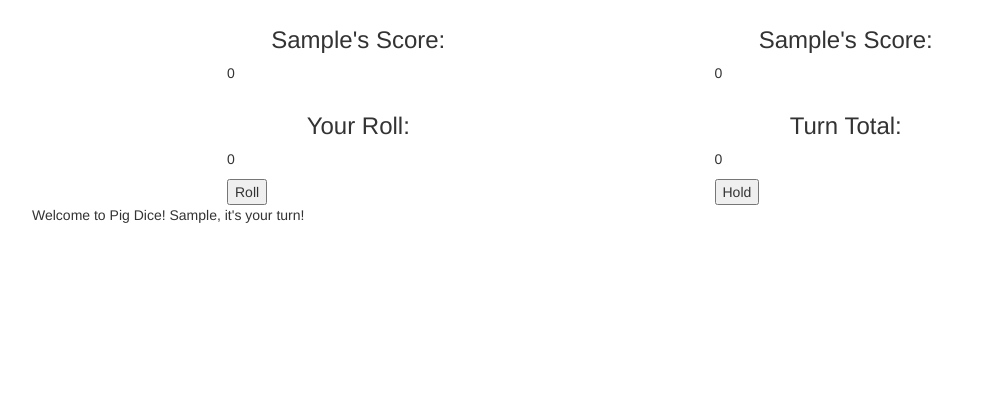
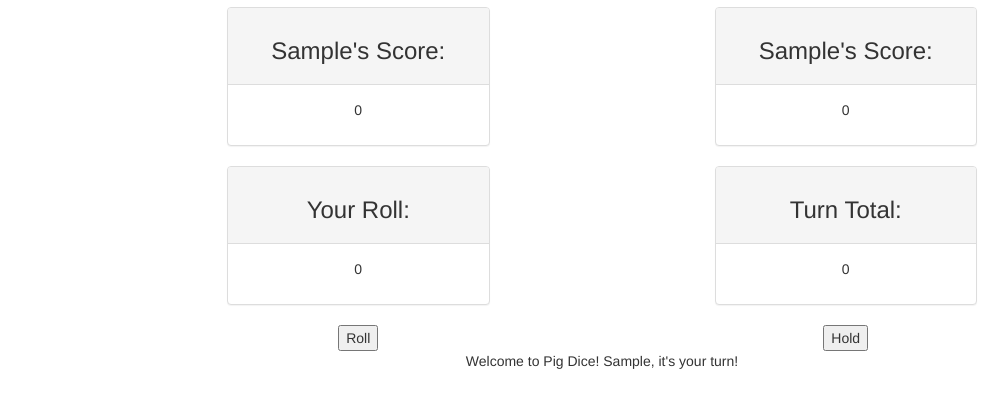
Before and after one commit to rohanpmoore/game, a plain HTML site: page index.html in a window 1280 px wide. Both pictures are taken after typing "Sample", "Sample" into the empty fields and a click on the button "Start Game". Shown: the part 63-470 px from the top of the page, without its empty margins (38-1046 px from the left). Drawn offline with Linux system fonts and the light colour scheme.

Commit message:
add basic CSS styling

```diff
--- a/css/styles.css
+++ b/css/styles.css
@@ -1,8 +1,4 @@
-h1 {
-  text-align: center;
-}
-
-h3 {
+body {
   text-align: center;
 }
 
--- a/index.html
+++ b/index.html
@@ -29,22 +29,46 @@
       <div id="gameBoard">
         <div class="row">
           <div class="col-sm-3 col-sm-offset-2">
+            <div class="panel panel-default">
+              <div class="panel-heading">
                 <h3 id="playerOneNameBox">Score: </h3>
+              </div>
+              <div class="panel-body">
                 <p class="scorebox" id="playerOneScore">0</p>
               </div>
+            </div>
+          </div>
           <div class="col-sm-3 col-sm-offset-2">
+            <div class="panel panel-default">
+              <div class="panel-heading">
                 <h3 id="playerTwoNameBox">Score: </h3>
+              </div>
+              <div class="panel-body">
                 <p class="scorebox" id="playerTwoScore">0</p>
+              </div>
+            </div>
           </div>
         </div>
         <div class="row" id="turnTotals">
           <div class="col-sm-3 col-sm-offset-2">
+            <div class="panel panel-default">
+              <div class="panel-heading">
                 <h3>Your Roll: </h3>
+              </div>
+              <div class="panel-body">
                 <p class="scorebox" id="currentRoll">0</p>
               </div>
+            </div>
+          </div>
           <div class="col-sm-3 col-sm-offset-2">
+            <div class="panel panel-default">
+              <div class="panel-heading">
                 <h3>Turn Total: </h3>
+              </div>
+              <div class="panel-body">
                 <p class="scorebox" id="turnTotal">0</p>
+              </div>
+            </div>
           </div>
         </div>
         <div class="row" id="gameButtons">
```
Lines whose indentation alone changed are shown as unchanged.
